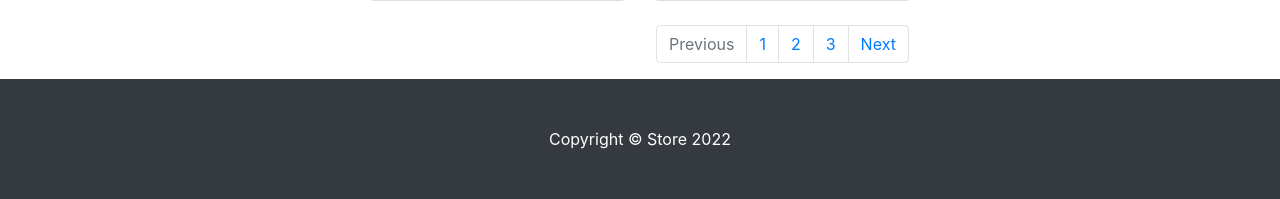
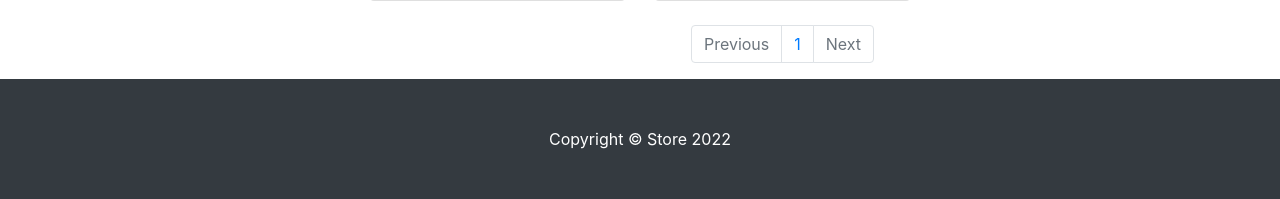
Before and after one commit to imbalaancing/store, a Django app: page /products/category/1 in a window 1280 px wide. Shown: the part 1274-1473 px from the top of the page. Run offline with Django 4.2, Linux system fonts and the light colour scheme; data comes from the database, SQL or seed files in the repository; some libraries are stand-ins or nearby versions.

Commit message:
implementation of pagination

```diff
--- a/products/templates/products/products.html
+++ b/products/templates/products/products.html
@@ -15,7 +15,8 @@
                 <h1 class="my-4">Store</h1>
                 <div class="list-group">
                     {% for category in categories %}
-                    <a href="{% url 'products:category' category.id %}" class="list-group-item">{{ category.name }}</a>
+                        <a href="{% url 'products:category' category.id %}"
+                           class="list-group-item">{{ category.name }}</a>
                     {% endfor %}
                 </div>
 
@@ -32,13 +33,16 @@
                     </ol>
                     <div class="carousel-inner" role="listbox">
                         <div class="carousel-item active">
-                        <img class="d-block img-fluid" src="{% static 'vendor/img/slides/slide-1.jpg' %}" alt="First slide">
+                            <img class="d-block img-fluid" src="{% static 'vendor/img/slides/slide-1.jpg' %}"
+                                 alt="First slide">
                         </div>
                         <div class="carousel-item">
-                        <img class="d-block img-fluid" src="{% static 'vendor/img/slides/slide-2.jpg' %}" alt="Second slide">
+                            <img class="d-block img-fluid" src="{% static 'vendor/img/slides/slide-2.jpg' %}"
+                                 alt="Second slide">
                         </div>
                         <div class="carousel-item">
-                        <img class="d-block img-fluid" src="{% static 'vendor/img/slides/slide-3.jpg' %}" alt="Third slide">
+                            <img class="d-block img-fluid" src="{% static 'vendor/img/slides/slide-3.jpg' %}"
+                                 alt="Third slide">
                         </div>
                     </div>
                     <a class="carousel-control-prev" href="#carouselExampleIndicators" role="button" data-slide="prev">
@@ -69,7 +73,8 @@
                                     <p class="card-text">{{ product.description }}</p>
                                 </div>
                                 <div class="card-footer text-center">
-                            <a class="btn btn-outline-success" href="{% url 'products:basket_add' product.id %}">
+                                    <a class="btn btn-outline-success"
+                                       href="{% url 'products:basket_add' product.id %}">
                                         Отправить в корзину
                                     </a>
                                 </div>
@@ -81,14 +86,18 @@
 
                 <nav aria-label="Page navigation example">
                     <ul class="pagination justify-content-center">
-                    <li class="page-item disabled">
-                        <a class="page-link" href="#" tabindex="-1" aria-disabled="true">Previous</a>
+                        <li class="page-item {% if not products.has_previous %} disabled {% endif %}">
+                            <a class="page-link"
+                               href="{% if products.has_previous %} {% url 'products:paginator' products.previous_page_number %} {% else %} # {% endif %}"
+                               tabindex="-1" aria-disabled="true">Previous</a>
                         </li>
-                    <li class="page-item"><a class="page-link" href="#">1</a></li>
-                    <li class="page-item"><a class="page-link" href="#">2</a></li>
-                    <li class="page-item"><a class="page-link" href="#">3</a></li>
-                    <li class="page-item">
-                        <a class="page-link" href="#">Next</a>
+                        {% for page in products.paginator.page_range %}
+                            <li class="page-item"><a class="page-link"
+                                                     href="{% url 'products:paginator' page %}">{{ page }}</a></li>
+                        {% endfor %}
+                        <li class="page-item {% if not products.has_next %} disabled {% endif %}">
+                            <a class="page-link"
+                               href="{% if products.has_next %} {% url 'products:paginator' products.next_page_number %} {% else %} # {% endif %}">Next</a>
                         </li>
                     </ul>
                 </nav>
--- a/products/urls.py
+++ b/products/urls.py
@@ -7,6 +7,7 @@ app_name = 'products'
 urlpatterns = [
     path('', products, name='index'),
     path('category/<int:category_id>', products, name='category'),
+    path('category/<int:page_number>', products, name='paginator'),
     path('baskets/add/<int:product_id>/', basket_add, name='basket_add'),
     path('baskets/remove/<int:basket_id>/', basket_remove, name='basket_remove'),
 ]
--- a/products/views.py
+++ b/products/views.py
@@ -1,7 +1,7 @@
 from django.shortcuts import render, HttpResponseRedirect
 from django.contrib.auth.decorators import login_required
 from products.models import ProductCategory, Product, Basket
-from users.models import User
+from django.core.paginator import Paginator
 
 
 def index(request):
@@ -9,16 +9,17 @@ def index(request):
     return render(request, 'products/index.html', context)
 
 
-def products(request, category_id=None):
-    if category_id:
-        products = Product.objects.filter(category_id=category_id)
-    else:
-        products = Product.objects.all()
+def products(request, category_id=None, page_number=1):
+    products = Product.objects.filter(category_id=category_id) if category_id else Product.objects.all()
+
+    per_page = 3
+    paginator = Paginator(products, per_page)
+    products_paginator = paginator.page(page_number)
 
     context = {
         'title': 'Store - Каталог',
         'categories': ProductCategory.objects.all(),
-        'products': products,
+        'products': products_paginator,
     }
     return render(request, 'products/products.html', context)
 
```
Lines whose indentation alone changed are shown as unchanged.
